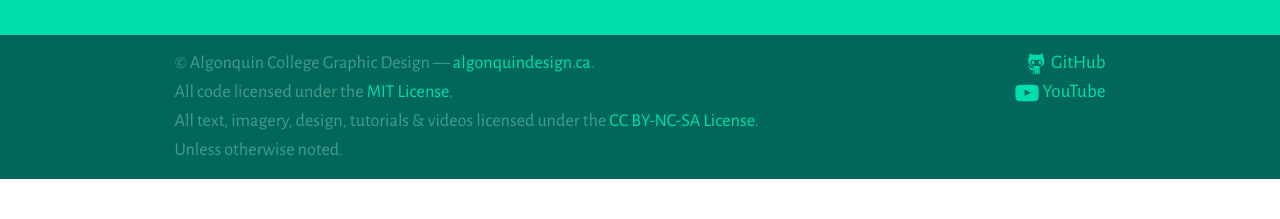
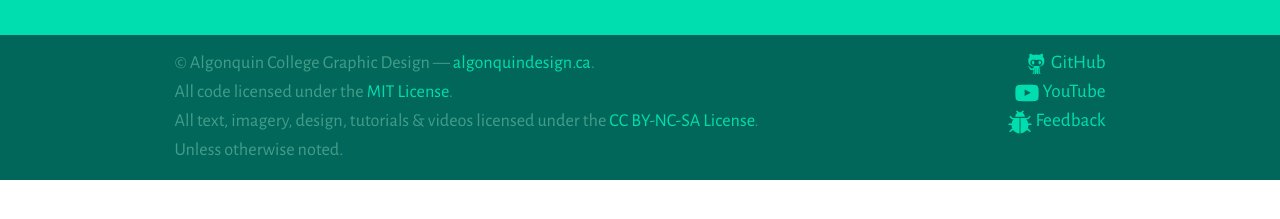
Before and after one commit to learn-the-web/www, a Jekyll site: the page built from index.html, in a window 1280 px wide. Shown: the part 334-553 px from the top of the page. Built offline with Jekyll 4.4.1, drawn with Linux system fonts in a browser that asks for light colours.

Commit message:
Add feedback icon to footer.

```diff
--- a/_includes/icons.html
+++ b/_includes/icons.html
@@ -21,4 +21,7 @@
   <symbol id="icon-star" viewBox="0 0 256 256">
     <path d="M128 4.5l37 74.7 82.4 12-59.7 58.2 14 82-73.7-38.7-73.8 38.8 14-82L8.7 91l82.5-12"/>
   </symbol>
+  <symbol id="icon-bug" viewBox="0 0 256 256">
+    <path d="M47.6 84L31 67.5c-3-3-8-3-11.2 0-3 3.2-3 8.2 0 11.3l19 17.8c1.4 1.5 3.4 1 5.5 1h15.4c-11 14-18.2 30.4-20.8 47H12c-4.4 0-8 3.8-8 8.2 0 4.4 3.6 8.3 8 8.3h25.7c0 14 3.6 28 9.7 39h-5.7c-2 0-4 1-5.6 3l-18 19c-3 3-3 8 0 11.4 1.7 1.5 3.8 2.4 5.8 2.4s4-.8 5.6-2.3L45 216h12.8c15.6 19.4 40 32 64.8 33.3V84h-75zM244 144.6h-27.4c-3.4-16.5-12.2-33-22.5-46.8h18c2 0 4 .4 6-1l19-18.5c3-3 3-7.8 0-11-3-3-8-3-11 0L209 84h-75v165.3c25-1.6 49-16.6 64.4-33h13L228 233c1.4 1 3.5 2 5.5 2s4-1 5.8-2.8c3-3.2 3-8.2 0-11.3l-19-19.6c-1.4-1.5-3.4-2.7-5.5-2.7h-6c6-11 9.6-24.8 9.7-38.5h26c4.3 0 8-4 8-8.4s-3.8-8-8-8zM77 73h102c0-19.3-9.6-33.8-24-42.8l10.4-10c3-3.2 3-8 0-11.2-3-3-8-3-11.2 0l-15 15c-3.6-.7-7.4-1.2-11.3-1.2s-8 .5-12 1.3L101 9c-3-3-8-3-11 0-3 3.7-3 8.7 0 11.8l10.3 10c-13.7 8.4-23 23-23 42.2z"/>
+  </symbol>
 </svg>
--- a/_layouts/default.html
+++ b/_layouts/default.html
@@ -39,6 +39,12 @@
               <span class="icon-text">YouTube</span>
             </a>
           </li>
+          <li>
+            <a class="icon-link" href="https://github.com/acgd-learn-the-web/topics/issues" rel="external">
+              <i class="icon i--24"><svg><use xlink:href="#icon-bug"/></svg></i>
+              <span class="icon-text">Feedback</span>
+            </a>
+          </li>
         </ul>
       </div>
       <div class="unit [ xs-1 s-1 m-3-4 unit-pull-m-1-4 l-3-4 ]">
```
